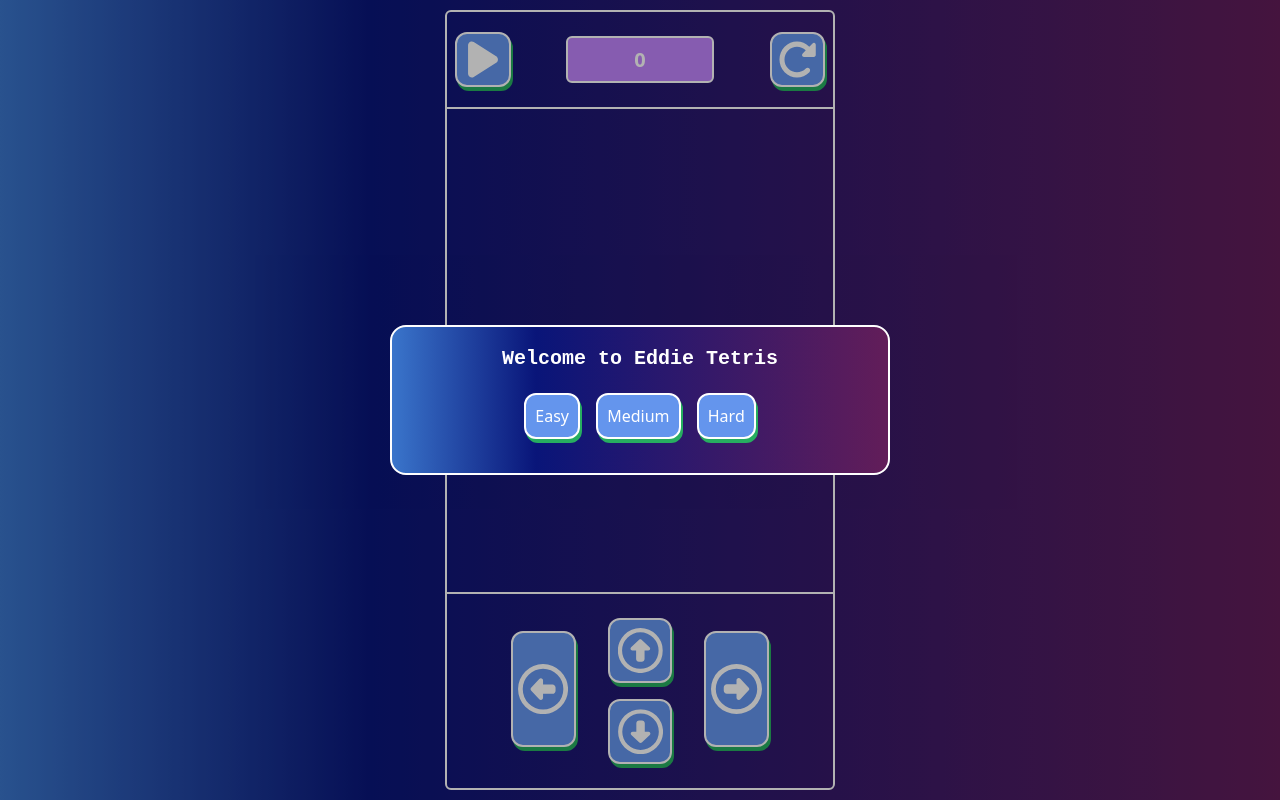
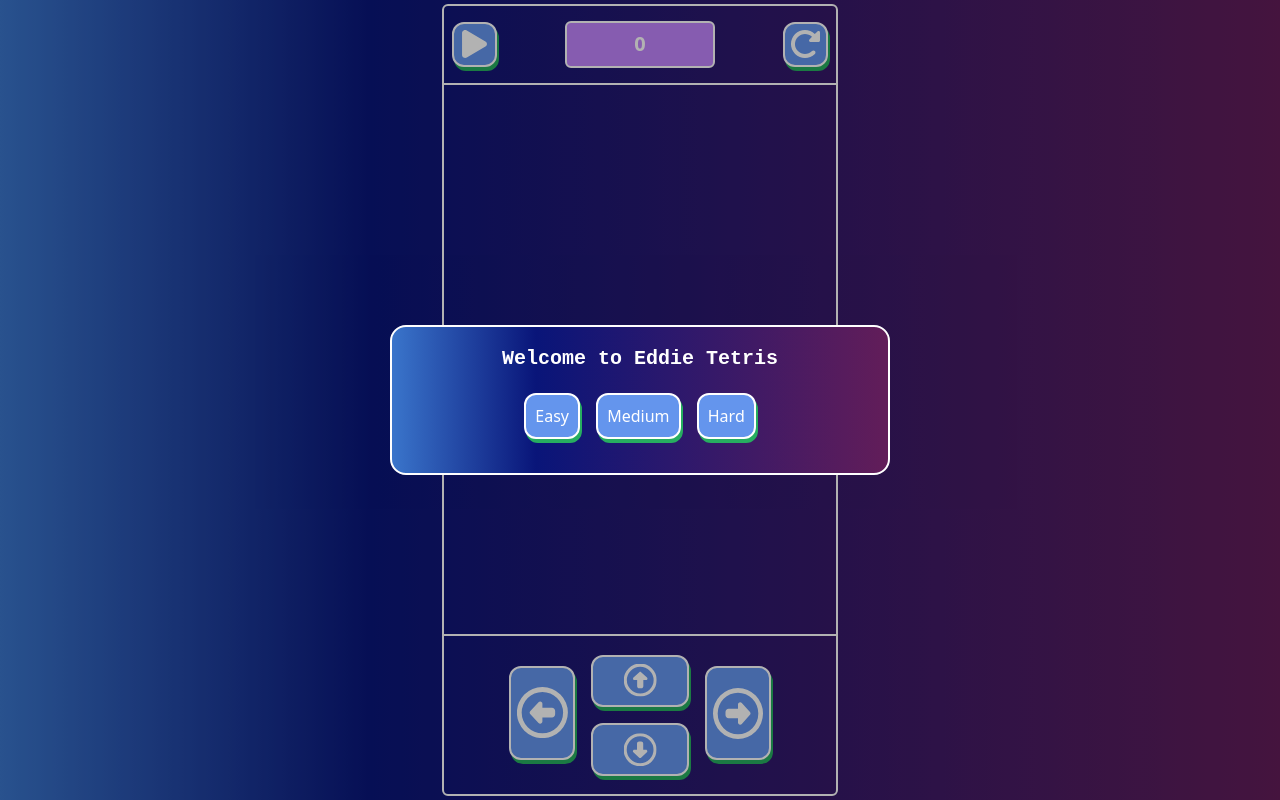
Before and after one commit to eddieonthecode/eddie-tetris, a React (Vite) app: page / in a window 1280 px wide. Built offline with nearby package versions, Linux system fonts and the light colour scheme.

Commit message:
update size

```diff
--- a/src/components/board/board.scss
+++ b/src/components/board/board.scss
@@ -1,10 +1,9 @@
 .board {
     aspect-ratio: 1/2;
     overflow: hidden;
-    width: calc(min(calc(100dvh * 1/2 - 10px), 100vw));
+    width: calc(min(calc(100dvh * 1/2 - 4px), 100vw));
 
     &__container {
-        aspect-ratio: 4/5;
     }
 
     &__btn {
--- a/src/components/board/board.tsx
+++ b/src/components/board/board.tsx
@@ -17,7 +17,7 @@ type Props = {
 };
 
 let width = 12;
-let height = 18;
+let height = 22;
 const DROP_TIME = {
   easy: 500,
   medium: 350,
@@ -283,7 +283,7 @@ export default function Board(_: Props) {
         onRestart={_.onRestart}
         score={score}
       />
-      <div className="board__container basis-[62.5%] border-b-2 border-solid border-white flex flex-col">
+      <div className="board__container basis-[70%] border-b-2 border-solid border-white flex flex-col">
         {displayBoard.map((row, rowIndex) => (
           <div
             key={rowIndex}
@@ -304,9 +304,9 @@ export default function Board(_: Props) {
           </div>
         ))}
       </div>
-      <div className="board__control basis-[25%] relative flex flex-col items-center justify-center">
+      <div className="board__control basis-[20%] relative flex flex-col items-center justify-center min-h-0">
         <button
-          className="btn board__btn relative z-10 w-1/6 h-1/3 mb-4"
+          className="btn board__btn relative z-10 w-1/4 h-1/3 mb-4"
           onClick={() => handleMove(Moves.TOP)}
         >
           <img
@@ -338,7 +338,7 @@ export default function Board(_: Props) {
           </button>
         </div>
         <button
-          className="btn board__btn relative z-10 w-1/6 h-1/3"
+          className="btn board__btn relative z-10 w-1/4 h-1/3"
           onClick={() => handleMove(Moves.BOTTOM)}
         >
           <img
--- a/src/components/score/score.tsx
+++ b/src/components/score/score.tsx
@@ -11,8 +11,8 @@ type Props = {
 
 export default function Score(_: Props) {
   return (
-    <div className="board__score basis-[12.5%] border-b-2 border-solid border-white flex items-center justify-between px-2">
-      <div className="w-[15%] flex items-center">
+    <div className="board__score basis-[10%] border-b-2 border-solid border-white flex items-center justify-between px-2">
+      <div className="w-[12%] flex items-center">
         <button
           className="btn w-full aspect-square !p-[10%]"
           onClick={_.onTogglePlaying}
@@ -27,7 +27,7 @@ export default function Score(_: Props) {
       <div className="text-white bg-purple-400 text-xl font-bold w-2/5 flex justify-center rounded-md py-[2%] border-2 border-white border-solid">
         {_.score}
       </div>
-      <div className="w-[15%] flex items-center">
+      <div className="w-[12%] flex items-center">
         <button
           className="btn w-full aspect-square !p-[10%]"
           onClick={_.onRestart}
```
